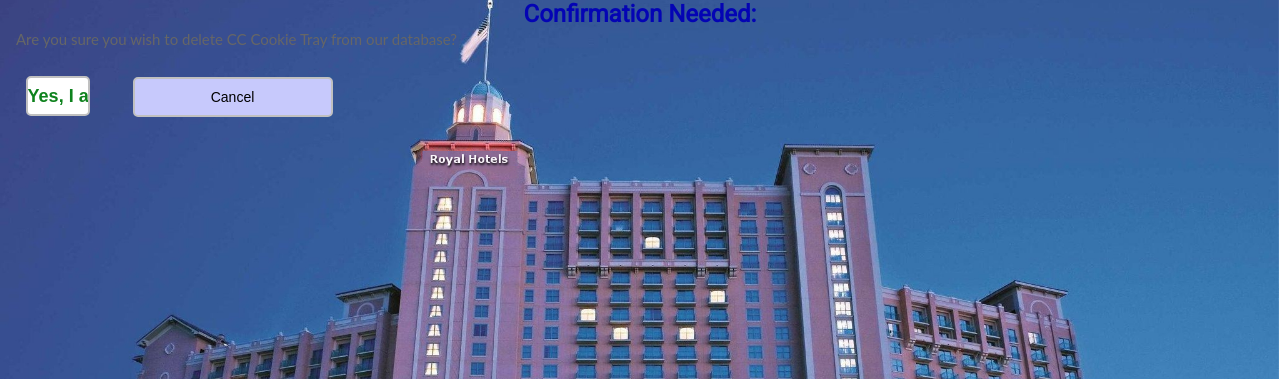
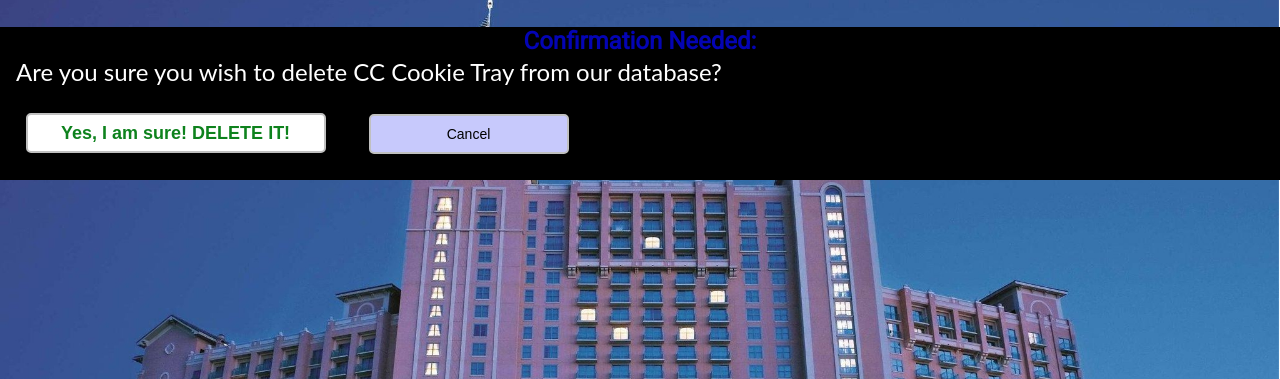
Before and after one commit to MyraReeves/DjangoProject1, a Django app: page /1/delete/ in a window 1280 px wide. Shown: the part 102-481 px from the top of the page. Run offline with Django 5.2, Linux system fonts and the light colour scheme; data comes from the database, SQL or seed files in the repository.

Commit message:
Adjusts styling

```diff
--- a/src/mainapp/products/templates/products/confirmDelete.html
+++ b/src/mainapp/products/templates/products/confirmDelete.html
@@ -6,14 +6,14 @@
 
 {% block mainContent %}
 
-<form method="POST" action=".">
+<form method="POST" action="." style="background-color: black; margin-top: 20pt;">
     {% csrf_token %}
     <h2>Confirmation Needed:</h2>
-    <p>Are you sure you wish to delete {{item.name}} from our database?</p>
+    <p style="color: white; font-size: 18pt;">Are you sure you wish to delete {{item.name}} from our database?</p>
 
     {{ item.as_p }}
 
-    <input type="submit" value="Yes, I am sure! Delete it!" class="button1">
+    <input type="submit" value="Yes, I am sure! DELETE IT!" class="button1" style="width: 300px;">
     <a href="{% url 'admin_console' %}"><button type="button" class="button1" style="background-color: #c7c9fc; margin-left: 10pt; width: 200px;">Cancel</button></a>
 </form>
 
```
